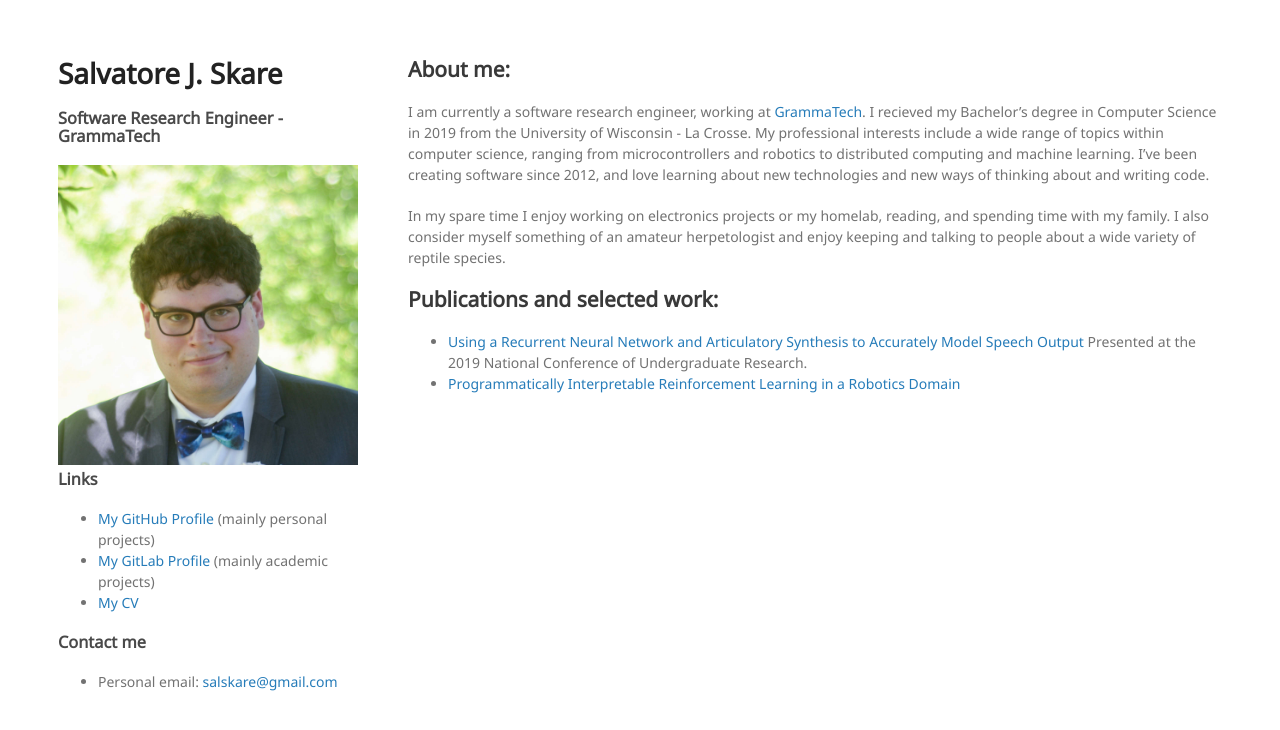
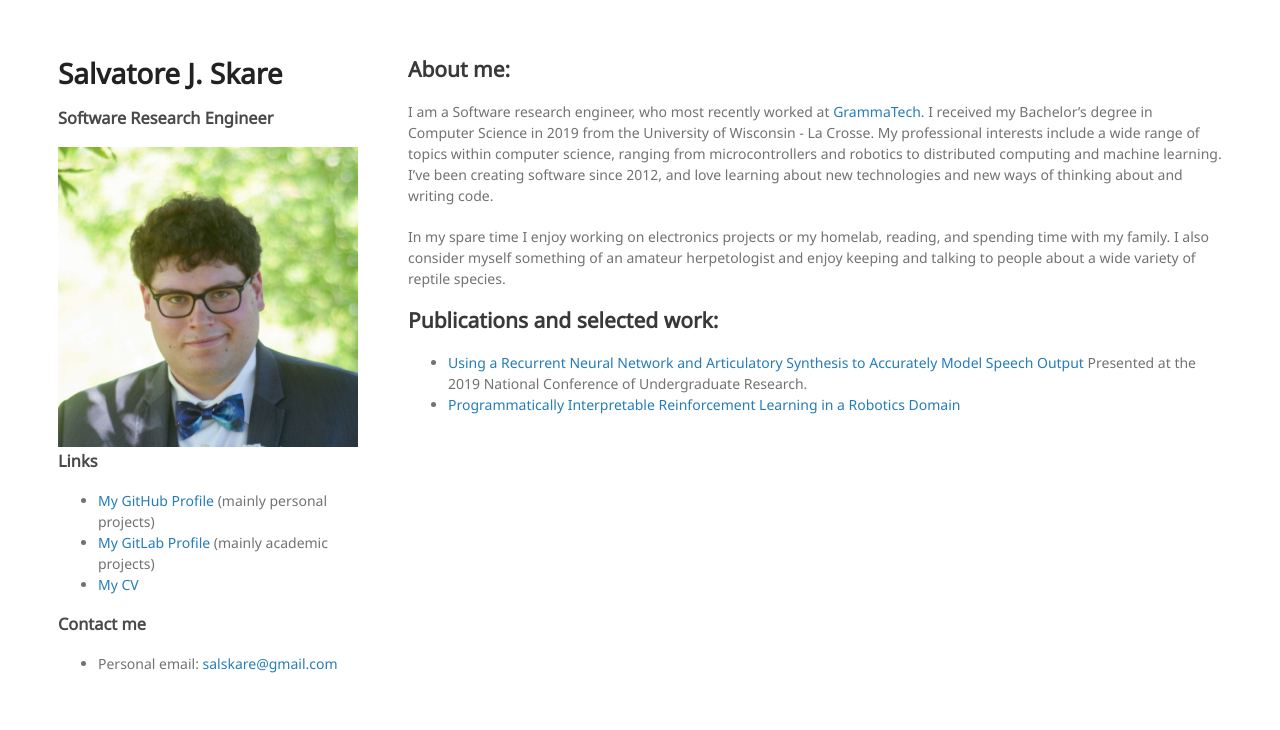
Before and after one commit to saljs/saljs.github.io, a Jekyll site: the page built from index.md, in a window 1280 px wide. Shown: the top 730 px of the page. Built offline with Jekyll 4.4.1, drawn with Linux system fonts in a browser that asks for light colours.

Commit message:
Updated work experience

```diff
--- a/_layouts/default.html
+++ b/_layouts/default.html
@@ -11,7 +11,7 @@
         <div class="container">
             <div class="about">
                 <h1>Salvatore J. Skare</h1>
-                <h3>Software Research Engineer - GrammaTech</h3>
+                <h3>Software Research Engineer</h3>
                 <div class="profile-image">
                     <img src="/images/profile.jpeg" width="300"/>
                 </div>
--- a/index.md
+++ b/index.md
@@ -5,8 +5,8 @@ description: Personal website for Salvatore Skare, software developer
 ---
 
 ## About me:
-I am currently a software research engineer, working at
-[GrammaTech](https://www.grammatech.com). I recieved my Bachelor's degree in
+I am a Software research engineer, who most recently worked at
+[GrammaTech](https://www.grammatech.com). I received my Bachelor's degree in
 Computer Science in 2019 from the University of Wisconsin - La Crosse. My
 professional interests include a wide range of topics within computer science,
 ranging from microcontrollers and robotics to distributed computing and machine
```
Also changed, not shown: 1 other file.
